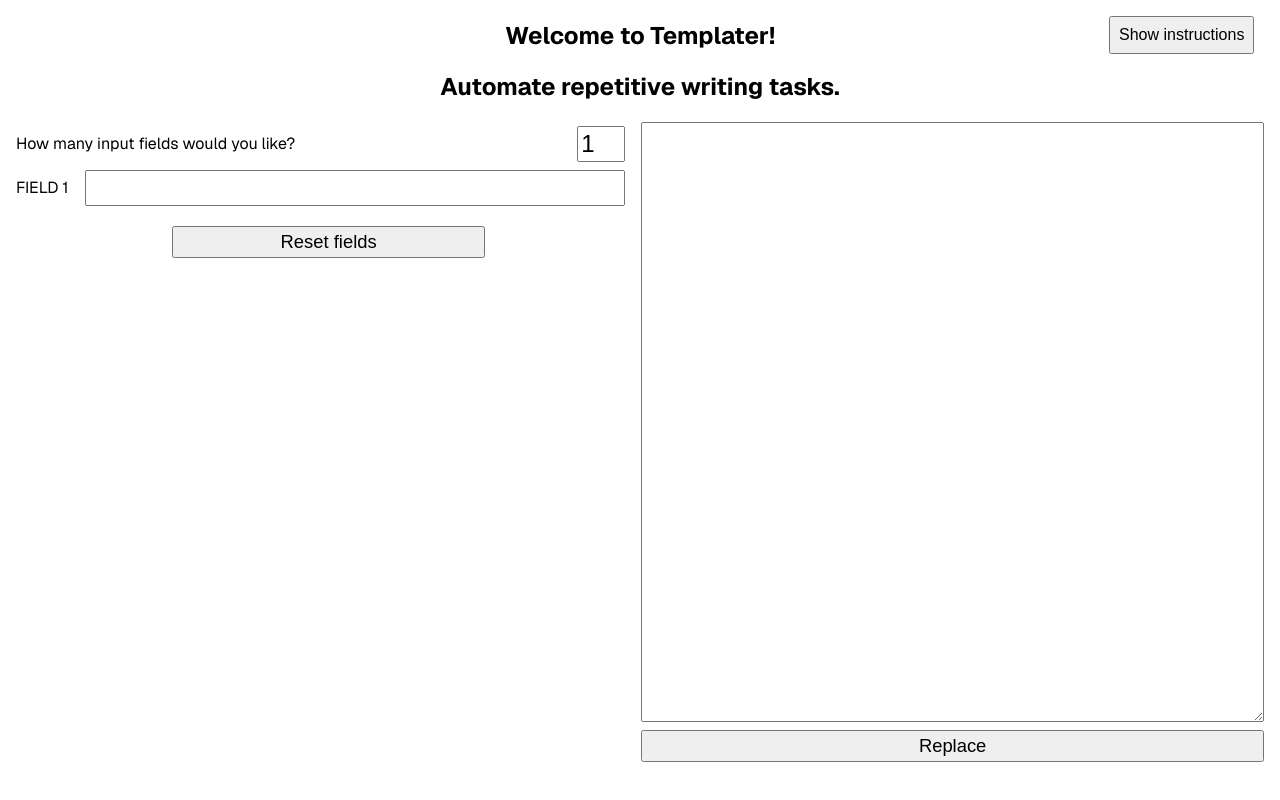
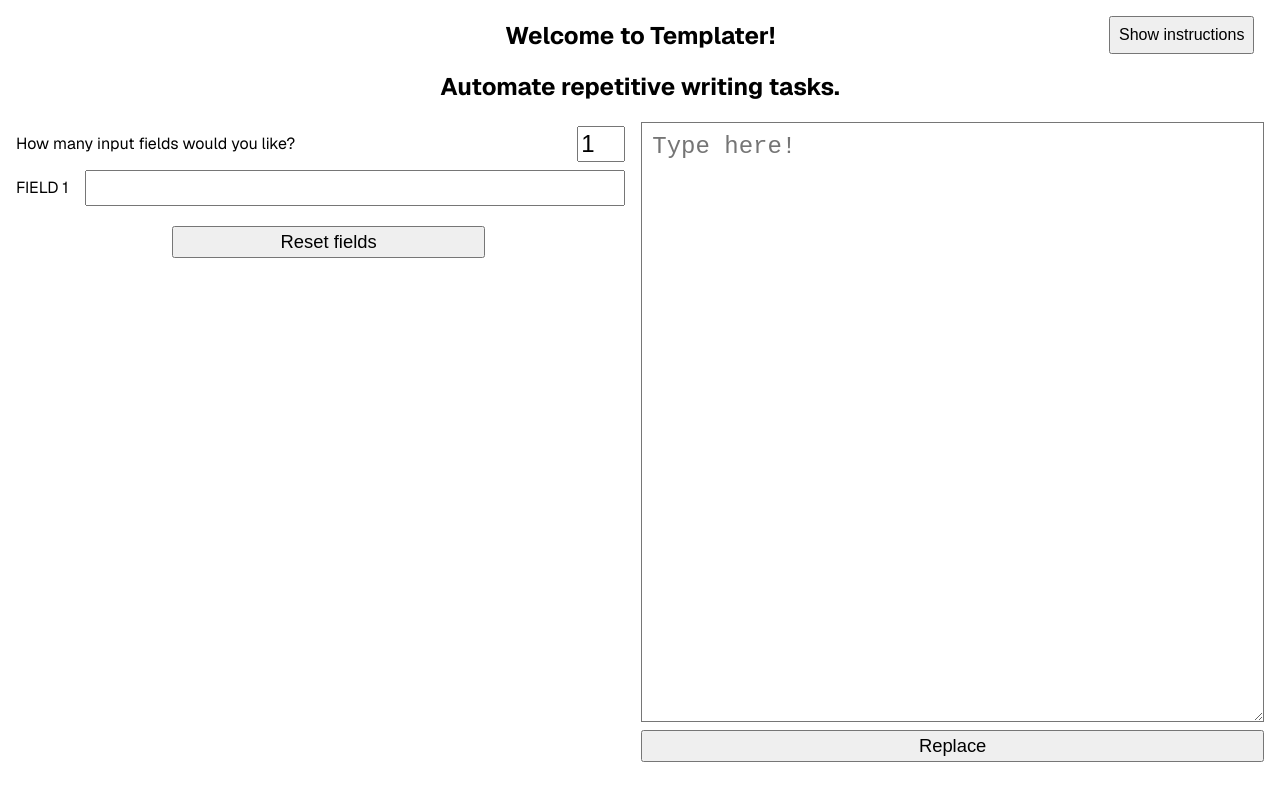
Before and after one commit to bmcglauser/templater, a Next.js app: page / in a window 1280 px wide. Built offline with nearby package versions, Linux system fonts and the light colour scheme.

Commit message:
feat: hint text/indication color

```diff
--- a/src/components/Dashboard.tsx
+++ b/src/components/Dashboard.tsx
@@ -104,6 +104,10 @@ const Dashboard = () => {
             id="textarea"
             value={replaced ? textToDisplay : templateText}
             onChange={textHandler}
+            style={{
+              background: replaced ? "lightgray" : "white",
+            }}
+            placeholder={replaced ? "" : "Type here!"}
           />
           <button onClick={replaced ? resetReplace : replaceHandler}>
             {replaced ? "Go back" : "Replace"}
```
